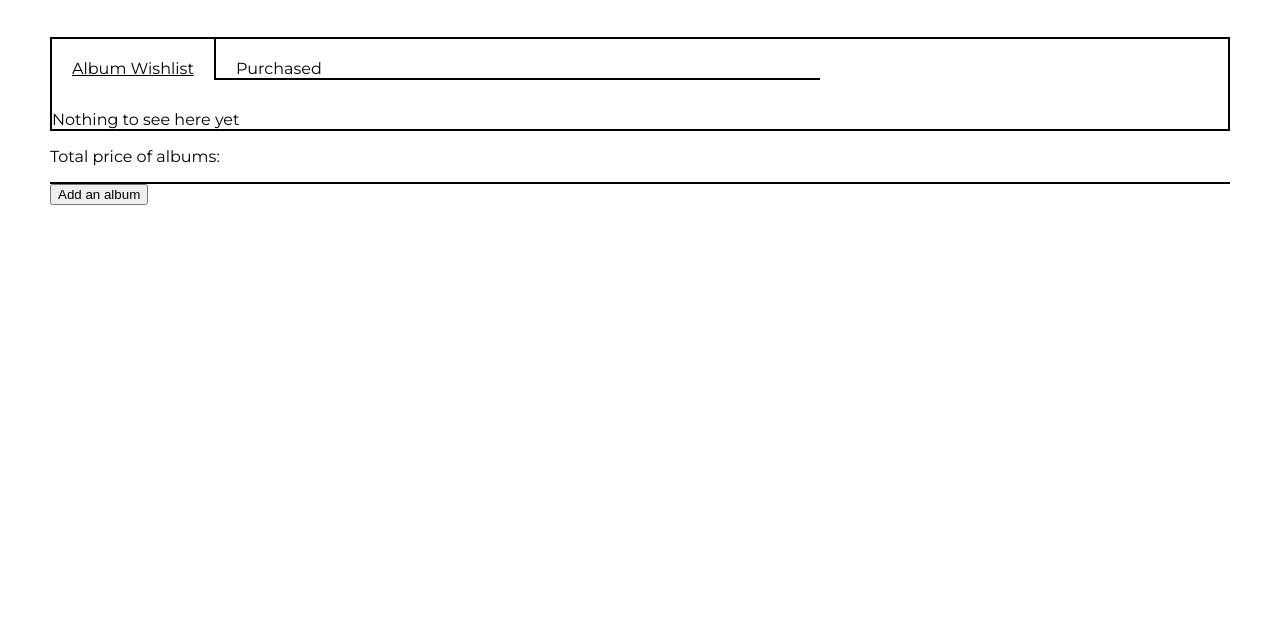
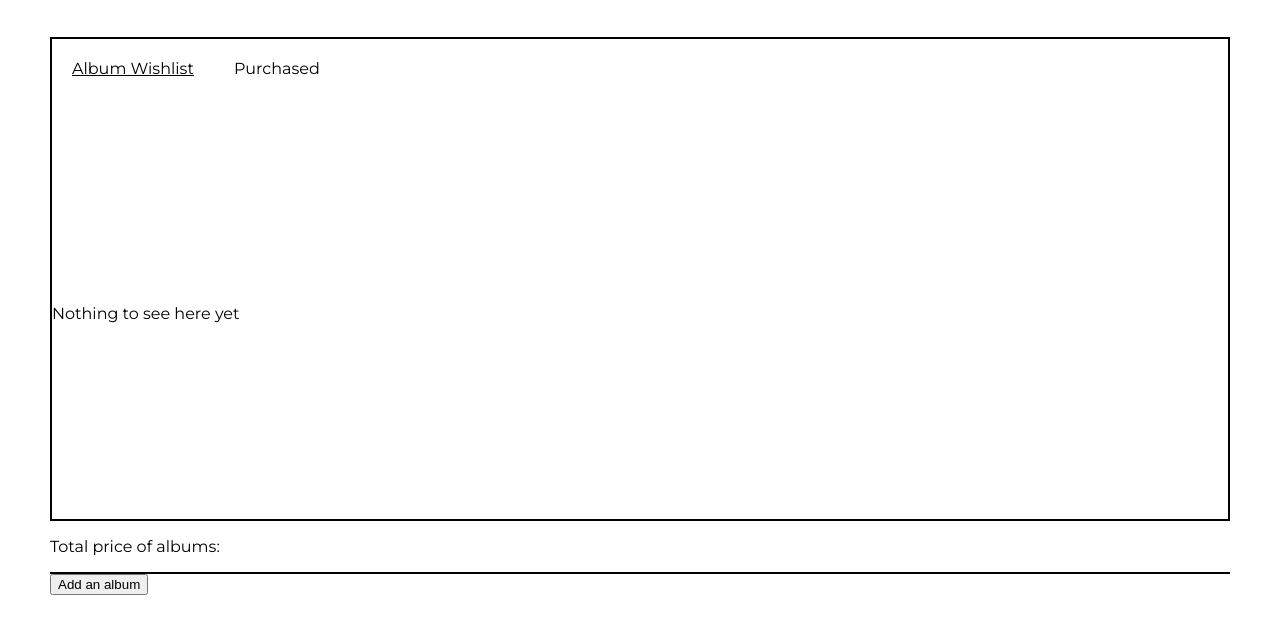
Before and after one commit to ceeoreo/kpop-album-wishlist, a website: page html/index.html in a window 1280 px wide. Shown: the part 78-712 px from the top of the page. Drawn offline with Linux system fonts and the light colour scheme.

Commit message:
Remove css for tabs display

```diff
--- a/css/styles.css
+++ b/css/styles.css
@@ -21,6 +21,7 @@ main {
     display: flex;
     flex-wrap: wrap;
     border: 2px solid;
+    height: 60vh;
 }
 
 .radio-labels {
@@ -30,11 +31,11 @@ main {
     padding: 20px 20px 0;
 }
 
-#purchase-label {
+/* #purchase-label {
     width: 48%;
     border-left: 2px solid;
     border-bottom: 2px solid;
-}
+} */
 
 .radio-tabs {
     display: none;
@@ -56,9 +57,9 @@ main {
     display: initial;
 }
 
-.radio-tabs:checked+#purchase-label {
+/* .radio-tabs:checked+#purchase-label {
     border-bottom: none;
-}
+} */
 
 
 .price-display {
--- a/html/index.html
+++ b/html/index.html
@@ -27,7 +27,7 @@
         <div class="price-display">
             <p> Total price of albums:</p>
         </div>
-        <button> Add an album</button>
+        <button id="add-album-button"> Add an album</button>
     </main>
     <footer>
 
```
